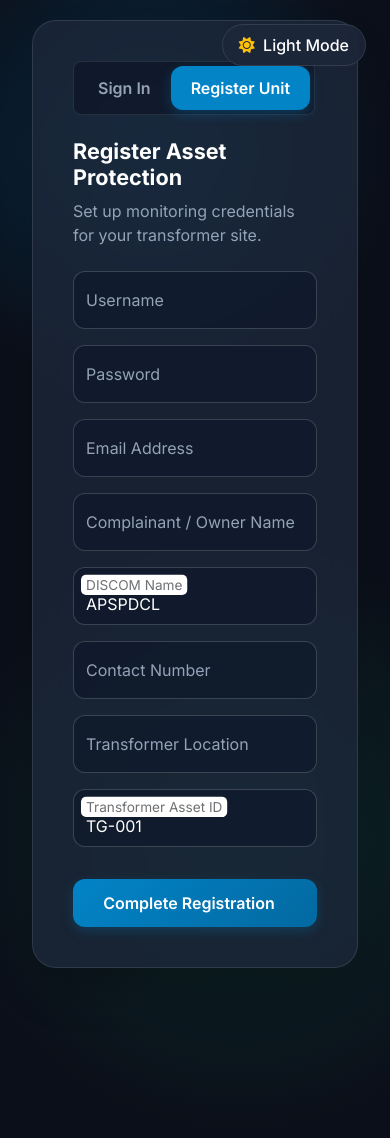
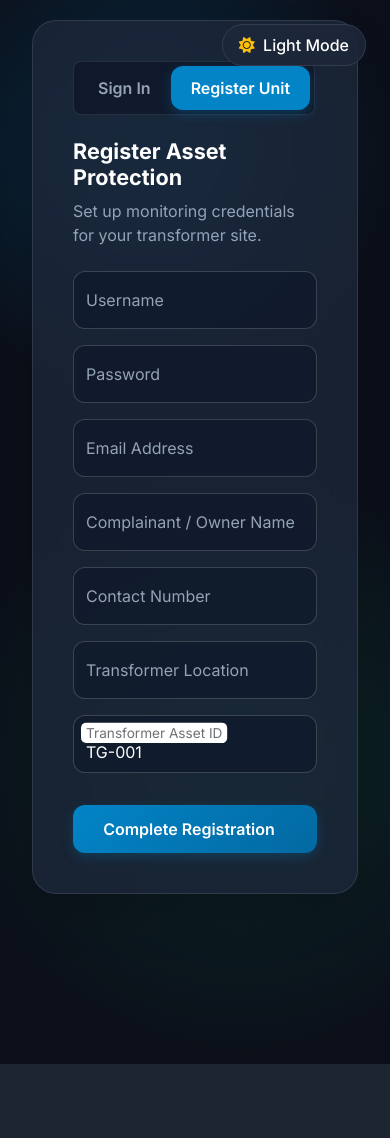
Before and after one commit to Khyathi007/TransGuard-AI, a Flask app: page /login in a window 390 px wide, after a click on "Register Unit"; the page is wider, and only the part inside the window is pictured. After the commit the page ends 1064 px from the top of that part, so only its background shows below. Run offline with Flask 3, Linux system fonts and the light colour scheme.

Commit message:
Clean registration form and burn live timestamp into video frames

```diff
--- a/templates/login.html
+++ b/templates/login.html
@@ -275,7 +275,6 @@
                     </div>
                     <div class="banner-content">
                         <div class="d-flex align-items-center gap-3 text-custom-muted text-sm">
-                            <small><i class="fa-solid fa-lock text-info"></i> 256-bit Encrypted Session</small>
                             <small><i class="fa-solid fa-camera text-success"></i> Live Feed Enabled</small>
                         </div>
                     </div>
@@ -319,7 +318,7 @@
 
                             <form action="/login" method="POST">
                                 <div class="form-floating mb-3">
-                                    <input type="text" class="form-control" id="loginUsername" name="username" placeholder="Username" required>
+                                    <input type="text" class="form-control" id="loginUsername" name="username" placeholder="Username" autocapitalize="none" autocorrect="off" spellcheck="false" required>
                                     <label for="loginUsername"><i class="fa-solid fa-user me-2"></i>Username</label>
                                 </div>
 
@@ -345,7 +344,7 @@
                                 <div class="row g-2 mb-2">
                                     <div class="col-md-6">
                                         <div class="form-floating mb-2">
-                                            <input type="text" class="form-control" id="signupUsername" name="username" placeholder="Username" required>
+                                            <input type="text" class="form-control" id="signupUsername" name="username" placeholder="Username" autocapitalize="none" autocorrect="off" spellcheck="false" required>
                                             <label for="signupUsername">Username</label>
                                         </div>
                                     </div>
@@ -372,29 +371,20 @@
                                     </div>
                                 </div>
 
-                                <div class="row g-2 mb-2">
-                                    <div class="col-md-6">
-                                        <div class="form-floating mb-2">
-                                            <input type="text" class="form-control" id="signupDiscom" name="discom_name" placeholder="DISCOM Name" value="APSPDCL" required>
-                                            <label for="signupDiscom">DISCOM Name</label>
-                                        </div>
-                                    </div>
-                                    <div class="col-md-6">
+                                <div class="row g-2 mb-4">
+                                    <div class="col-md-4">
                                         <div class="form-floating mb-2">
                                             <input type="text" class="form-control" id="signupPhone" name="phone" placeholder="Phone" required>
                                             <label for="signupPhone">Contact Number</label>
                                         </div>
                                     </div>
-                                </div>
-
-                                <div class="row g-2 mb-4">
-                                    <div class="col-md-6">
+                                    <div class="col-md-4">
                                         <div class="form-floating mb-2">
                                             <input type="text" class="form-control" id="signupLocation" name="location" placeholder="Location" required>
                                             <label for="signupLocation">Transformer Location</label>
                                         </div>
                                     </div>
-                                    <div class="col-md-6">
+                                    <div class="col-md-4">
                                         <div class="form-floating mb-2">
                                             <input type="text" class="form-control" id="signupAssetId" name="transformer_id" placeholder="Transformer ID" value="TG-001" required>
                                             <label for="signupAssetId">Transformer Asset ID</label>
```
